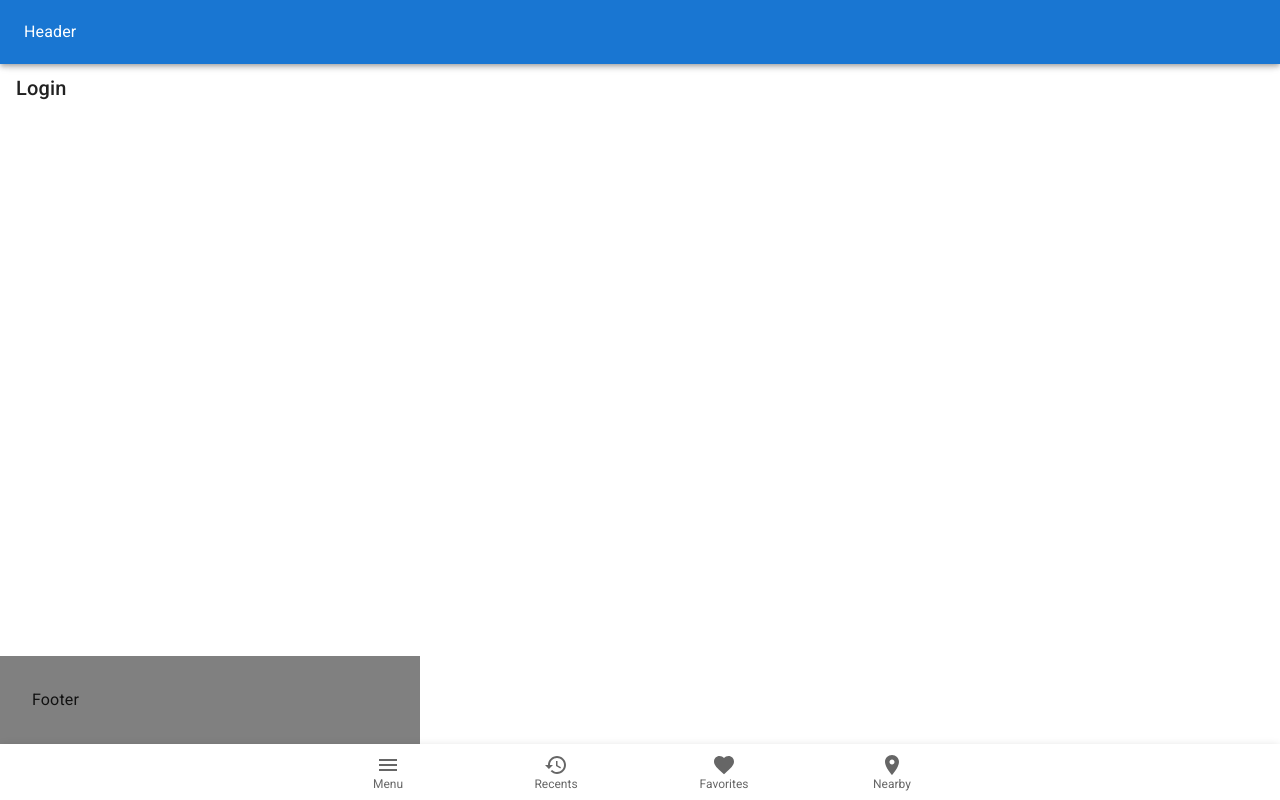
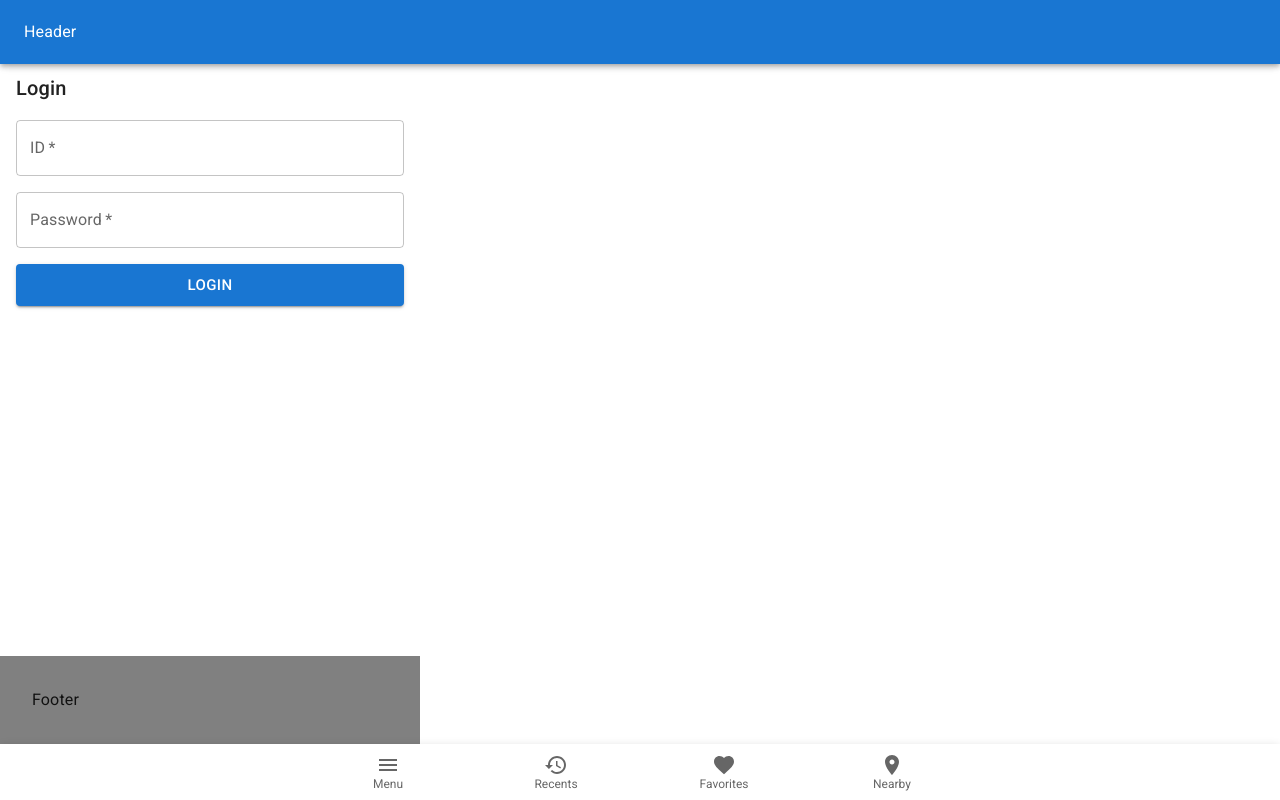
Before and after one commit to justinaus/nextmuimobile, a Next.js app: page /login in a window 1280 px wide. Built offline with nearby package versions, Linux system fonts and the light colour scheme.

Commit message:
Add formik + yup

```diff
--- a/package.json
+++ b/package.json
@@ -14,17 +14,20 @@
     "@mui/icons-material": "^5.0.5",
     "@mui/material": "^5.0.5",
     "axios": "^0.24.0",
+    "formik": "^2.2.9",
     "next": "12.0.0",
     "react": "17.0.2",
     "react-dom": "17.0.2",
     "react-lazyload": "^3.2.0",
     "recoil": "^0.4.1",
-    "swr": "^1.0.1"
+    "swr": "^1.0.1",
+    "yup": "^0.32.11"
   },
   "devDependencies": {
     "@types/node": "16.11.6",
     "@types/react": "17.0.33",
     "@types/react-lazyload": "^3.1.1",
+    "@types/yup": "^0.29.13",
     "@typescript-eslint/eslint-plugin": "^5.2.0",
     "eslint": "7",
     "eslint-config-next": "12.0.0",
--- a/pages/login/index.tsx
+++ b/pages/login/index.tsx
@@ -1,17 +1,88 @@
-import { Typography } from '@mui/material';
+import { Button, TextField, Typography } from '@mui/material';
 import { Box } from '@mui/system';
+import { useFormik } from 'formik';
 import Head from 'next/head';
 import React from 'react';
+import * as Yup from 'yup';
+
+interface ILoginForm {
+  id: string;
+  password: string;
+}
+
+const schema = Yup.object().shape({
+  id: Yup.string().required('필수 값 입니다.'),
+  password: Yup.string()
+    .required('필수 값 입니다.')
+    .min(8, 'Password is too short - should be 8 chars minimum.')
+    .matches(/[a-zA-Z]/, 'Password can only contain Latin letters.'),
+});
 
 export default function Login() {
+  const formik = useFormik<ILoginForm>({
+    initialValues: {
+      id: '',
+      password: '',
+    },
+    validationSchema: schema,
+    onSubmit: (values) => {
+      alert(`Login!: ${values.id}`);
+    },
+  });
+
+  const { values, errors, touched, handleChange, handleSubmit } = formik;
+
   return (
     <>
       <Head>
         <title>Login</title>
         <meta name="description" content="Login" />
       </Head>
-      <Box padding={2}>
-        <Typography variant="h6">Login</Typography>
+      <Box padding={2} component="form">
+        <Typography variant="h6" marginBottom={2}>
+          Login
+        </Typography>
+        <TextField
+          required
+          fullWidth
+          label="ID"
+          variant="outlined"
+          inputProps={{ maxLength: 10 }}
+          name="id"
+          value={values.id}
+          onChange={handleChange}
+          error={!!errors.id && touched.id}
+          helperText={touched.id && errors.id}
+          sx={{
+            marginBottom: 2,
+          }}
+        />
+        <TextField
+          required
+          fullWidth
+          type="password"
+          label="Password"
+          variant="outlined"
+          inputProps={{ maxLength: 10 }}
+          name="password"
+          value={values.password}
+          onChange={handleChange}
+          error={!!errors.password && touched.password}
+          helperText={touched.password && errors.password}
+          autoComplete="current-password"
+          sx={{
+            marginBottom: 2,
+          }}
+        />
+        <Button
+          variant="contained"
+          color="primary"
+          fullWidth
+          size="large"
+          onClick={() => handleSubmit()}
+        >
+          LOGIN
+        </Button>
       </Box>
     </>
   );
```
Also changed, not shown: 1 other file (tests, documents, lock files or other folders).
